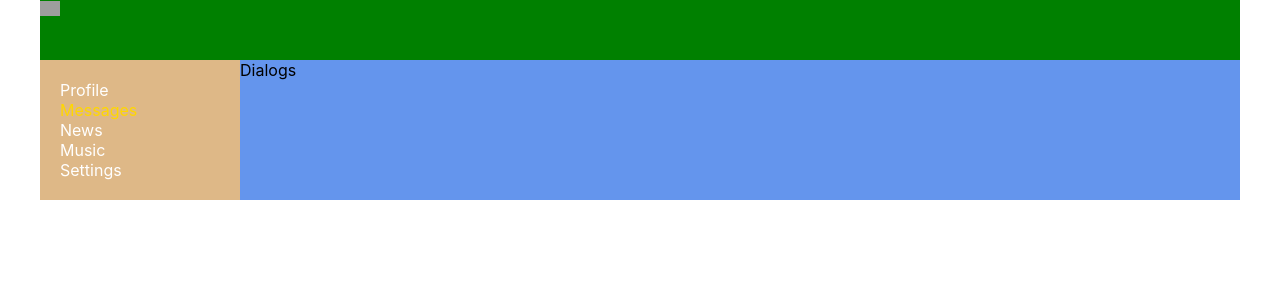
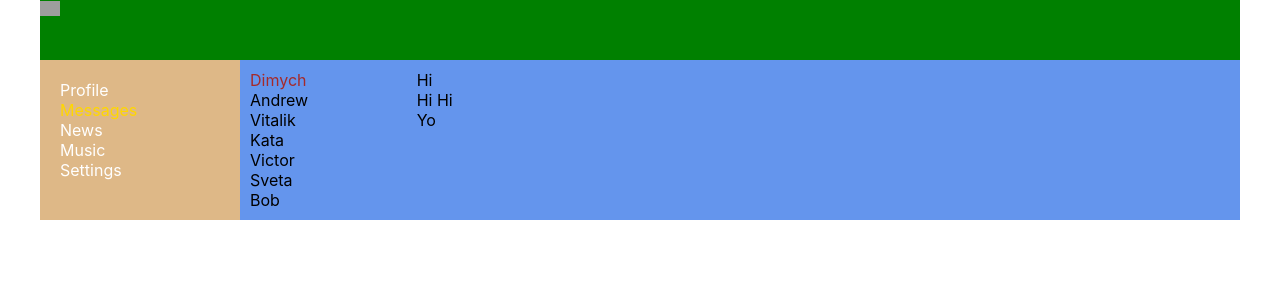
Before and after one commit to KombinatorVit/Way-of-the-SamuraiMy, a React (Create React App) app: page /dialogs in a window 1280 px wide. Shown: the top 300 px of the page. Built offline with nearby package versions, Linux system fonts and the light colour scheme; grey boxes are pictures that could not be loaded.

Commit message:
Верстаем страницу Диалогов

```diff
--- /dev/null
+++ b/src/components/Dialogs/Dialogs.js
@@ -0,0 +1,42 @@
+import React from "react"
+import s from "./Dialogs.module.css";
+
+const Dialogs = (props) => {
+return (
+    <div className={s.dialogs}>
+        <div className={s.dialogsItems}>
+<div className={s.dialog + ' ' + s.active}>
+Dimych
+</div>
+<div className={s.dialog}>
+Andrew
+</div>
+<div className={s.dialog}>
+Vitalik
+</div>
+<div className={s.dialog}>
+Kata
+</div>
+<div className={s.dialog}>
+Victor
+</div>
+<div className={s.dialog}>
+Sveta
+</div>
+<div className={s.dialog}>
+Bob
+</div>
+
+
+        </div>
+    <div className={s.messages}>
+        <div className={s.message}>Hi</div>
+        <div className={s.message}>Hi Hi</div>
+        <div className={s.message}>Yo</div>
+    </div>
+    </div>
+)
+
+}
+
+export default Dialogs;
--- a/src/components/Dialogs/Dialogs.jsx
+++ /dev/null
@@ -1,13 +0,0 @@
-import React from "react"
-import s from "./Dialogs.module.css";
-
-const Dialogs = (props) => {
-return (
-    <div>
-        Dialogs
-    </div>
-)
-
-}
-
-export default Dialogs;
--- a/src/components/Dialogs/Dialogs.module.css
+++ b/src/components/Dialogs/Dialogs.module.css
@@ -0,0 +1,22 @@
+.dialogs {
+display: grid;
+grid-template-columns: 2fr 10fr;
+}
+
+
+
+.dialogsItems {
+padding: 10px;
+
+}
+.dialogsItems .active{
+    color: brown;
+}
+
+.messages {
+padding: 10px;
+}
+
+.messages .message{
+
+}
```
